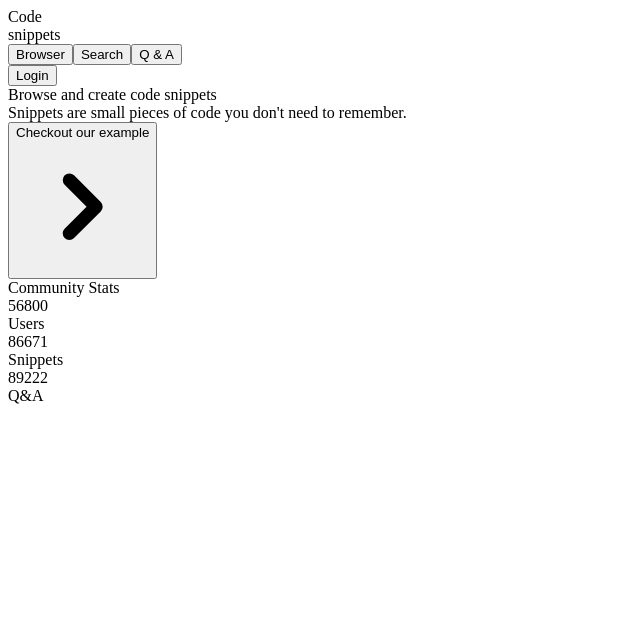
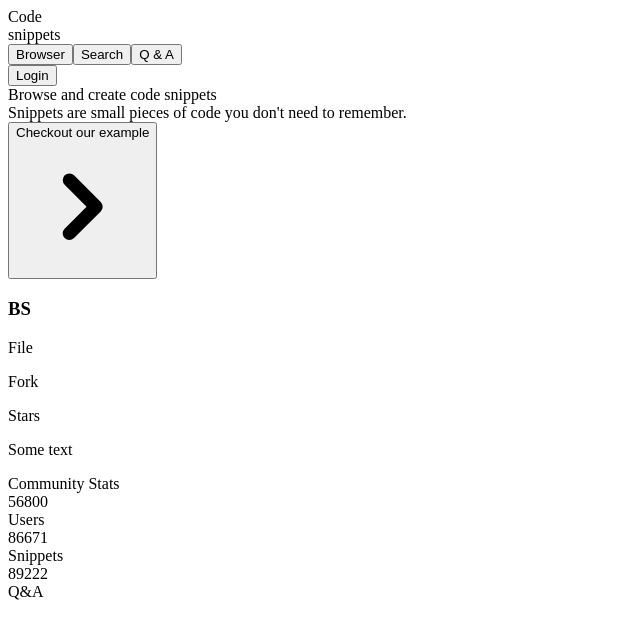
Before and after one commit to NWACoder/frontend, a Next.js app: page / in a window 1280 px wide. Shown: the top 638 px of the page, without its empty margins (0-640 px from the left). Built offline with nearby package versions, Linux system fonts and the light colour scheme.

Commit message:
initial snippet card

```diff
--- /dev/null
+++ b/components/Common/SnippetCard.tsx
@@ -0,0 +1,17 @@
+export const SnippetCard = () => {
+    return (
+        <div className="border-2 rounded-md border-red max-w-sm">
+            <div className=" bg-blue-300 text-black-200 rounded-t-md grid grid-cols-2">
+                <h3 className="justify-self-start ml-2">BS</h3>
+                <div className="justify-self-end">
+                    <p className="inline-block mr-2">File</p>
+                    <p className="inline-block mr-2">Fork</p>
+                    <p className="inline-block mr-2">Stars</p>
+                </div>
+            </div>
+            <div>
+                <p className="bg-white rounded-b-md w-full">Some text</p>
+            </div>
+        </div>
+    );
+};
--- a/pages/index.tsx
+++ b/pages/index.tsx
@@ -4,6 +4,7 @@ import { Header } from '../components/Common/Header';
 import { ChevronRightIcon } from '@heroicons/react/solid';
 import { useEffect, useState } from 'react';
 import { IndexState } from '../types';
+import { SnippetCard } from '../components/Common/SnippetCard';
 
 export default function Index() {
     const [state, setState] = useState<IndexState>({
@@ -57,6 +58,7 @@ export default function Index() {
                     </div>
                 </div>
                 <div className="mt-28">
+                <SnippetCard />
                     <div className="text-2xl font-thin sm:my-8">
                         Community Stats
                     </div>
--- a/tailwind.config.js
+++ b/tailwind.config.js
@@ -5,7 +5,11 @@ module.exports = {
     ],
     darkMode: false, // or 'media' or 'class'
     theme: {
-        extend: {},
+        extend: {
+            colors: {
+                indigo: '#B5EAEA',
+            },
+        },
     },
     variants: {
         extend: {},
```
Also changed, not shown: 1 other file (tests, documents, lock files or other folders).
